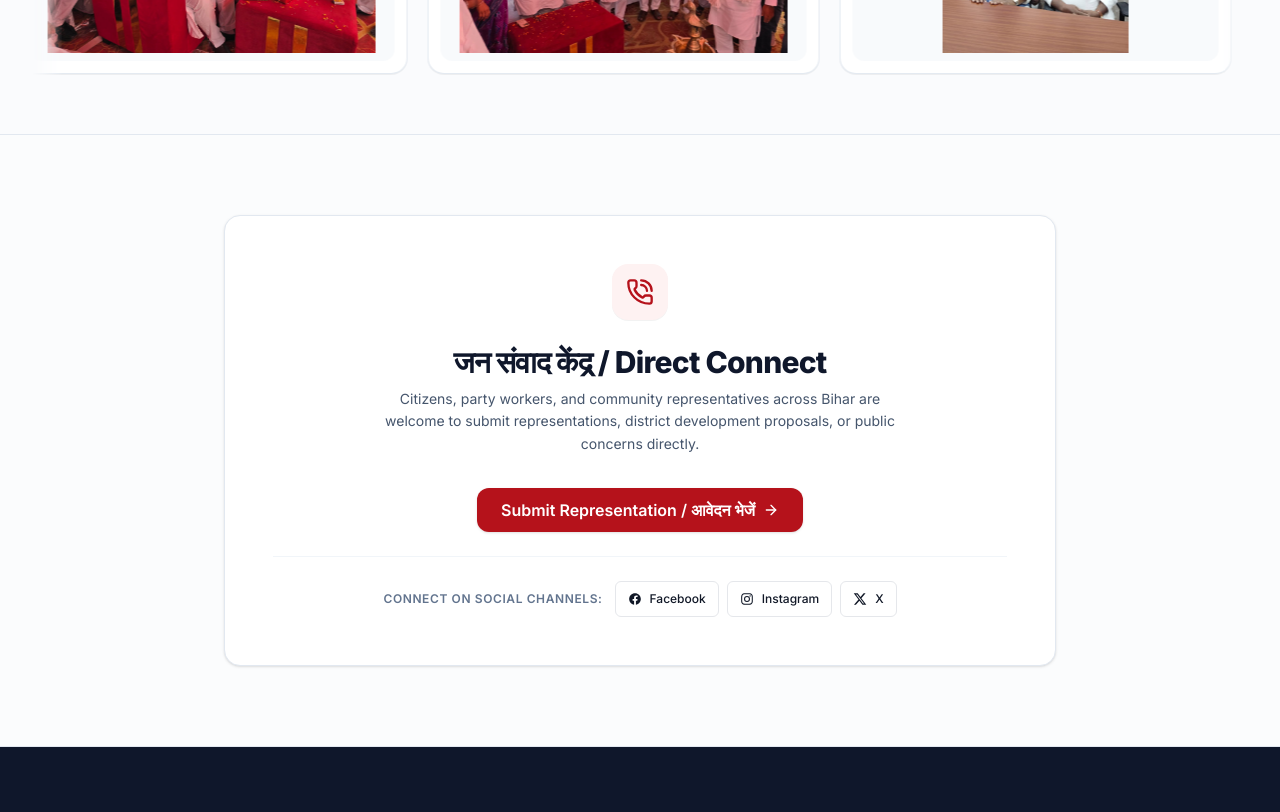
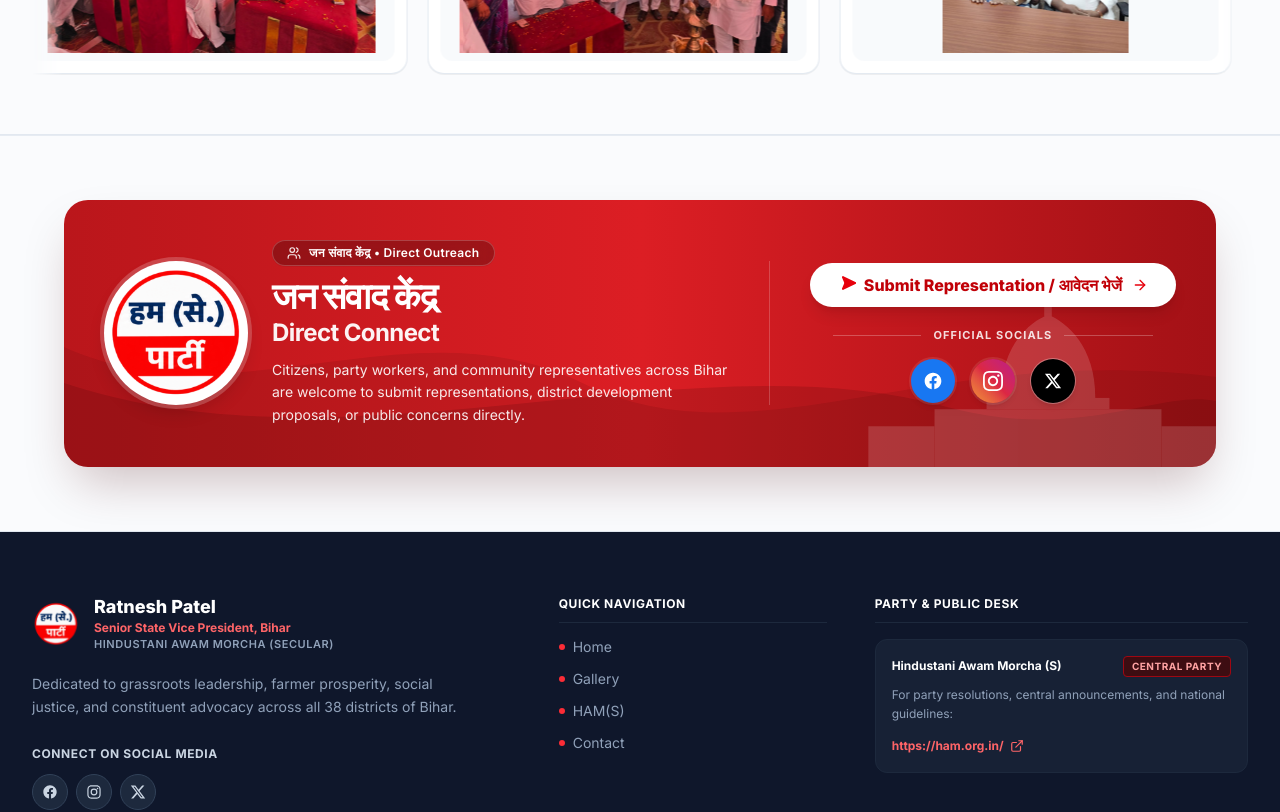
Before and after one commit to itsbaibhavkr/RatneshPatelHAM, a Next.js app: page / in a window 1280 px wide. Shown: the part 4900-5712 px from the top of the page. Built offline with nearby package versions, Linux system fonts and the light colour scheme; no server answers.

Commit message:
feat: add public layout, homepage, header, footer, and social links components

```diff
--- a/app/(public)/layout.tsx
+++ b/app/(public)/layout.tsx
@@ -8,9 +8,9 @@ export default function PublicLayout({
   children: React.ReactNode;
 }) {
   return (
-    <div className="flex min-h-screen flex-col bg-[var(--background)] overflow-x-hidden w-full">
+    <div className="flex min-h-screen flex-col bg-[var(--background)] overflow-x-clip w-full">
       <Header />
-      <main className="flex-1 w-full overflow-x-hidden">{children}</main>
+      <main className="flex-1 w-full overflow-x-clip">{children}</main>
       <Footer />
     </div>
   );
--- a/app/(public)/page.tsx
+++ b/app/(public)/page.tsx
@@ -16,6 +16,7 @@ import {
   ExternalLink,
   ChevronDown,
   ShieldCheck,
+  Send,
 } from "lucide-react";
 import { Button } from "@/components/ui/button";
 import { Container } from "@/components/ui/container";
@@ -398,41 +399,161 @@ export default function HomePage() {
       {/* 6. PHOTO GALLERY & PUBLIC MOMENTS (Continuous Smooth Slider) */}
       <GalleryMarqueeSection />
 
-      {/* 7. DIRECT CONSTITUENT CONNECT (जन संवाद केंद्र) */}
-      <section id="contact" className="scroll-mt-20 py-16 sm:py-20 bg-slate-50/60">
-        <Container size="narrow">
-          <div className="rounded-2xl border border-slate-200 bg-white p-8 sm:p-12 shadow-sm text-center space-y-6">
-            <div className="inline-flex h-14 w-14 items-center justify-center rounded-2xl bg-red-50 text-[var(--color-primary)] mx-auto shadow-2xs">
-              <PhoneCall className="h-7 w-7" />
+      {/* 7. DIRECT CONSTITUENT CONNECT (जन संवाद केंद्र - High Impact Red Executive Card) */}
+      <section id="contact" className="scroll-mt-20 py-12 sm:py-16 bg-slate-50/70 border-t border-slate-200/80">
+        <Container size="wide">
+          <div className="relative rounded-3xl bg-gradient-to-r from-[#ba161b] via-[#dc1e24] to-[#a31116] p-7 sm:p-9 lg:p-10 shadow-2xl shadow-red-950/25 max-w-6xl mx-auto overflow-hidden">
+            {/* Background Decorative Layer 1: Ambient Red Glow & Subtle Waves */}
+            <svg
+              className="absolute bottom-0 left-0 right-0 w-full h-28 sm:h-36 pointer-events-none text-red-950/25"
+              viewBox="0 0 1200 120"
+              preserveAspectRatio="none"
+              fill="currentColor"
+            >
+              <path d="M0,20 C180,85 360,-20 540,50 C720,120 900,15 1200,45 L1200,120 L0,120 Z" opacity="0.5" />
+              <path d="M0,50 C300,130 650,10 920,70 C1060,100 1140,55 1200,65 L1200,120 L0,120 Z" opacity="0.7" />
+            </svg>
+
+            {/* Background Decorative Layer 2: Bihar Secretariat / Vidhan Sabha Dome Silhouette Watermark on the Right */}
+            <div className="absolute -right-6 -bottom-4 w-72 sm:w-96 h-44 sm:h-52 pointer-events-none opacity-15 overflow-hidden">
+              <svg viewBox="0 0 400 220" fill="currentColor" className="text-white w-full h-full">
+                {/* Central Grand Dome */}
+                <path d="M150,130 C150,75 180,50 200,42 C220,50 250,75 250,130 Z" />
+                <rect x="196" y="24" width="8" height="20" />
+                <circle cx="200" cy="20" r="5" />
+                <rect x="135" y="130" width="130" height="12" />
+                {/* Main Building Facade & Colonnade */}
+                <rect x="80" y="142" width="240" height="78" />
+                {/* Pillars / Columns */}
+                <rect x="95" y="152" width="6" height="58" rx="2" />
+                <rect x="110" y="152" width="6" height="58" rx="2" />
+                <rect x="125" y="152" width="6" height="58" rx="2" />
+                <rect x="140" y="152" width="6" height="58" rx="2" />
+                <rect x="155" y="152" width="6" height="58" rx="2" />
+                <rect x="170" y="152" width="6" height="58" rx="2" />
+                <rect x="224" y="152" width="6" height="58" rx="2" />
+                <rect x="239" y="152" width="6" height="58" rx="2" />
+                <rect x="254" y="152" width="6" height="58" rx="2" />
+                <rect x="269" y="152" width="6" height="58" rx="2" />
+                <rect x="284" y="152" width="6" height="58" rx="2" />
+                <rect x="299" y="152" width="6" height="58" rx="2" />
+                {/* East & West Wings */}
+                <rect x="10" y="160" width="70" height="60" />
+                <rect x="320" y="160" width="70" height="60" />
+              </svg>
             </div>
 
-            <div className="space-y-2 max-w-lg mx-auto">
-              <h2 className="text-2xl sm:text-3xl font-extrabold text-slate-900 tracking-tight">
-                जन संवाद केंद्र / Direct Connect
+            {/* Main Content Layout */}
+            <div className="relative z-10 flex flex-col lg:flex-row lg:items-center justify-between gap-8 lg:gap-10">
+              {/* Left Side: Party Logo + Headings & Text */}
+              <div className="flex flex-col sm:flex-row items-start sm:items-center gap-5 sm:gap-6 flex-1">
+                {/* Large Party Logo with Clean White Glow Ring */}
+                <div className="relative h-28 w-28 sm:h-32 sm:w-32 lg:h-36 lg:w-36 shrink-0 drop-shadow-xl transition-transform hover:scale-105 duration-300">
+                  <Image
+                    src="/HAMLogo.png"
+                    alt="हम (से.) पार्टी - Hindustani Awam Morcha"
+                    fill
+                    sizes="144px"
+                    priority
+                    className="object-contain rounded-full ring-4 ring-white/20 bg-white"
+                  />
+                </div>
+
+                <div className="space-y-2">
+                  {/* Frosted Glass Badge */}
+                  <div className="inline-flex items-center gap-2 rounded-full bg-black/25 backdrop-blur-sm border border-white/20 px-3.5 py-1 text-white shadow-2xs">
+                    <Users className="h-3.5 w-3.5 text-white/90" />
+                    <span className="text-xs font-semibold tracking-wide">
+                      जन संवाद केंद्र &bull; Direct Outreach
+                    </span>
+                  </div>
+
+                  {/* Hindi & English Headings */}
+                  <div>
+                    <h2 className="text-2xl sm:text-3xl lg:text-4xl font-black text-white tracking-tight leading-tight">
+                      जन संवाद केंद्र
                     </h2>
-              <p className="text-xs sm:text-sm text-slate-600 leading-relaxed">
+                    <p className="text-xl sm:text-2xl font-bold text-white/95 tracking-tight -mt-0.5">
+                      Direct Connect
+                    </p>
+                  </div>
+
+                  <p className="text-xs sm:text-sm text-white/90 leading-relaxed max-w-lg pt-0.5">
                     Citizens, party workers, and community representatives across Bihar are welcome to submit representations, district development proposals, or public concerns directly.
                   </p>
                 </div>
+              </div>
 
-            <div className="flex flex-wrap items-center justify-center gap-4 pt-2">
-              <Link href="/contact">
+              {/* Vertical Divider (Desktop) */}
+              <div className="hidden lg:block h-36 w-px bg-white/20 shrink-0 self-center" />
+
+              {/* Right Side: Submit Button + Official Social Links Below */}
+              <div className="flex flex-col items-center sm:items-start lg:items-center gap-4 shrink-0 w-full sm:w-auto">
+                <Link href="/contact" className="w-full sm:w-auto">
                   <Button
                     size="lg"
-                  className="bg-[var(--color-primary)] hover:bg-[var(--color-primary-dark)] text-white font-semibold shadow-sm hover:shadow-md px-6 py-3 rounded-xl gap-2 transition-all cursor-pointer"
+                    className="w-full bg-white hover:bg-slate-50 text-red-700 hover:text-red-800 font-extrabold text-sm sm:text-base px-6 sm:px-7 py-3.5 sm:py-4 rounded-full shadow-lg hover:shadow-xl hover:scale-[1.02] active:scale-[0.98] transition-all cursor-pointer border-0 flex items-center justify-center gap-2.5"
                   >
+                    <Send className="h-4 w-4 text-red-600 fill-red-600 rotate-45 -translate-y-0.5 shrink-0" />
                     <span>Submit Representation / आवेदन भेजें</span>
-                  <ArrowRight className="h-4 w-4" />
+                    <ArrowRight className="h-4 w-4 text-red-600 shrink-0" />
                   </Button>
                 </Link>
+
+                {/* Divider Line with 'OFFICIAL SOCIALS' in the center */}
+                <div className="flex items-center justify-center gap-3 w-full max-w-xs pt-1">
+                  <div className="h-px flex-1 bg-white/25" />
+                  <span className="text-[11px] font-bold tracking-widest text-white/85 uppercase whitespace-nowrap">
+                    OFFICIAL SOCIALS
+                  </span>
+                  <div className="h-px flex-1 bg-white/25" />
                 </div>
 
-            {/* Social channels */}
-            <div className="pt-6 border-t border-slate-100 flex flex-col sm:flex-row items-center justify-center gap-3">
-              <span className="text-xs font-semibold text-slate-500 uppercase tracking-wider">
-                Connect on Social Channels:
-              </span>
-              <SocialLinks variant="default" size="sm" showLabels />
+                {/* Official Brand Logos in their authentic colors only */}
+                <div className="flex items-center justify-center gap-3.5 sm:gap-4">
+                  {/* Facebook: Official Blue */}
+                  <a
+                    href="https://www.facebook.com/RatneshPatelHAM/"
+                    target="_blank"
+                    rel="noopener noreferrer"
+                    title="Ratnesh Patel on Facebook"
+                    aria-label="Ratnesh Patel on Facebook"
+                    className="h-11 w-11 rounded-full bg-[#1877F2] text-white flex items-center justify-center shadow-md hover:scale-110 hover:shadow-lg transition-transform cursor-pointer ring-2 ring-white/10"
+                  >
+                    <svg className="h-5 w-5 fill-current" viewBox="0 0 24 24" aria-hidden="true">
+                      <path d="M22 12c0-5.523-4.477-10-10-10S2 6.477 2 12c0 4.991 3.657 9.128 8.438 9.878v-6.987h-2.54V12h2.54V9.797c0-2.506 1.492-3.89 3.777-3.89 1.094 0 2.238.195 2.238.195v2.46h-1.26c-1.243 0-1.63.771-1.63 1.562V12h2.773l-.443 2.89h-2.33v6.988C18.343 21.128 22 16.991 22 12z" />
+                    </svg>
+                  </a>
+
+                  {/* Instagram: Official Instagram Gradient */}
+                  <a
+                    href="https://www.instagram.com/ratneshpatelham"
+                    target="_blank"
+                    rel="noopener noreferrer"
+                    title="Ratnesh Patel on Instagram"
+                    aria-label="Ratnesh Patel on Instagram"
+                    className="h-11 w-11 rounded-full bg-gradient-to-tr from-[#f09433] via-[#dc2743] to-[#bc1888] text-white flex items-center justify-center shadow-md hover:scale-110 hover:shadow-lg transition-transform cursor-pointer ring-2 ring-white/10"
+                  >
+                    <svg className="h-5 w-5 fill-current" viewBox="0 0 24 24" aria-hidden="true">
+                      <path d="M12 2.163c3.204 0 3.584.012 4.85.07 3.252.148 4.771 1.691 4.919 4.919.058 1.265.069 1.645.069 4.849 0 3.205-.012 3.584-.069 4.849-.149 3.225-1.664 4.771-4.919 4.919-1.266.058-1.644.07-4.85.07-3.204 0-3.584-.012-4.849-.07-3.26-.149-4.771-1.699-4.919-4.92-.058-1.265-.07-1.644-.07-4.849 0-3.204.013-3.583.07-4.849.149-3.227 1.664-4.771 4.919-4.919 1.266-.057 1.645-.069 4.849-.069zm0-2.163c-3.259 0-3.667.014-4.947.072-4.358.2-6.78 2.618-6.98 6.98-.059 1.281-.073 1.689-.073 4.948 0 3.259.014 3.668.072 4.948.2 4.358 2.618 6.78 6.98 6.98 1.281.058 1.689.072 4.948.072 3.259 0 3.668-.014 4.948-.072 4.354-.2 6.782-2.618 6.979-6.98.059-1.28.073-1.689.073-4.948 0-3.259-.014-3.667-.072-4.947-.196-4.354-2.617-6.78-6.979-6.98-1.281-.059-1.69-.073-4.949-.073zm0 5.838c-3.403 0-6.162 2.759-6.162 6.162s2.759 6.163 6.162 6.163 6.162-2.759 6.162-6.163c0-3.403-2.759-6.162-6.162-6.162zm0 10.162c-2.209 0-4-1.79-4-4 0-2.209 1.791-4 4-4s4 1.791 4 4c0 2.21-1.791 4-4 4zm6.406-11.845c-.796 0-1.441.645-1.441 1.44s.645 1.44 1.441 1.44c.795 0 1.439-.645 1.439-1.44s-.644-1.44-1.439-1.44z" />
+                    </svg>
+                  </a>
+
+                  {/* X (Twitter): Official Black */}
+                  <a
+                    href="https://x.com/ratneshpatelham"
+                    target="_blank"
+                    rel="noopener noreferrer"
+                    title="Ratnesh Patel on X (Twitter)"
+                    aria-label="Ratnesh Patel on X"
+                    className="h-11 w-11 rounded-full bg-black text-white flex items-center justify-center shadow-md hover:scale-110 hover:shadow-lg transition-transform cursor-pointer ring-1 ring-white/30"
+                  >
+                    <svg className="h-4.5 w-4.5 fill-current" viewBox="0 0 24 24" aria-hidden="true">
+                      <path d="M18.244 2.25h3.308l-7.227 8.26 8.502 11.24H16.17l-5.214-6.817L4.99 21.75H1.68l7.73-8.835L1.254 2.25H8.08l4.713 6.231zm-1.161 17.52h1.833L7.084 4.126H5.117z" />
+                    </svg>
+                  </a>
+                </div>
+              </div>
             </div>
           </div>
         </Container>
--- a/components/layout/footer.tsx
+++ b/components/layout/footer.tsx
@@ -42,7 +42,7 @@ export function Footer() {
               </div>
 
               <p className="text-xs sm:text-sm text-slate-400 leading-relaxed max-w-md">
-                Dedicated to grassroots leadership, farmer prosperity, social justice, and constituent advocacy across all 28 districts of Bihar.
+                Dedicated to grassroots leadership, farmer prosperity, social justice, and constituent advocacy across all 38 districts of Bihar.
               </p>
 
               {/* Social Media Links */}
--- a/components/layout/header.tsx
+++ b/components/layout/header.tsx
@@ -16,7 +16,7 @@ export function Header() {
   const pathname = usePathname();
 
   return (
-    <header className="sticky top-0 z-40 w-full border-b border-red-700/60 bg-[var(--color-primary)] text-white shadow-md">
+    <header className="sticky top-0 z-50 w-full border-b border-red-700/60 bg-[var(--color-primary)] text-white shadow-md">
       {/* Main Navigation Header */}
       <div className="mx-auto flex h-16 max-w-7xl items-center justify-between px-4 sm:px-6 lg:px-8">
         {/* Brand & Identity Area */}
--- a/components/shared/social-links.tsx
+++ b/components/shared/social-links.tsx
@@ -2,7 +2,7 @@ import * as React from "react";
 import { cn } from "@/lib/utils";
 
 export interface SocialLinksProps extends React.HTMLAttributes<HTMLDivElement> {
-  variant?: "header" | "footer" | "default" | "minimal" | "header-minimal";
+  variant?: "header" | "footer" | "default" | "minimal" | "header-minimal" | "party-red" | "official";
   size?: "sm" | "md" | "lg";
   showLabels?: boolean;
 }
@@ -12,6 +12,7 @@ export const SOCIAL_PROFILES = [
     platform: "facebook",
     label: "Facebook",
     url: "https://www.facebook.com/RatneshPatelHAM/",
+    brandClass: "bg-[#1877F2] text-white hover:opacity-90 hover:scale-110 shadow-2xs",
     icon: (props: React.SVGProps<SVGSVGElement>) => (
       <svg
         viewBox="0 0 24 24"
@@ -31,6 +32,7 @@ export const SOCIAL_PROFILES = [
     platform: "instagram",
     label: "Instagram",
     url: "https://www.instagram.com/ratneshpatelham",
+    brandClass: "bg-gradient-to-tr from-[#f09433] via-[#dc2743] to-[#bc1888] text-white hover:opacity-90 hover:scale-110 shadow-2xs",
     icon: (props: React.SVGProps<SVGSVGElement>) => (
       <svg
         viewBox="0 0 24 24"
@@ -49,6 +51,7 @@ export const SOCIAL_PROFILES = [
     platform: "x",
     label: "X",
     url: "https://x.com/ratneshpatelham",
+    brandClass: "bg-black text-white hover:bg-neutral-800 hover:scale-110 shadow-2xs",
     icon: (props: React.SVGProps<SVGSVGElement>) => (
       <svg
         viewBox="0 0 24 24"
@@ -86,6 +89,10 @@ export function SocialLinks({
       "p-1.5 text-[var(--color-muted-text)] hover:text-[var(--color-primary)] transition-colors",
     "header-minimal":
       "p-1.5 text-white/85 hover:text-white transition-colors",
+    "party-red":
+      "h-10 w-10 rounded-xl bg-[var(--color-primary)] text-white hover:bg-[var(--color-primary-dark)] shadow-xs hover:shadow-md transition-all flex items-center justify-center cursor-pointer",
+    official:
+      "h-8.5 w-8.5 rounded-full flex items-center justify-center transition-all cursor-pointer shadow-2xs",
   };
 
   return (
@@ -107,14 +114,18 @@ export function SocialLinks({
             aria-label={`Ratnesh Patel on ${item.label}`}
             className={cn(
               "inline-flex items-center justify-center font-medium",
-              showLabels
-                ? "h-9 px-3 gap-2 rounded-md border border-[var(--color-border-gray)] bg-white text-xs hover:border-[var(--color-primary-border)] hover:bg-[var(--color-primary-subtle)] hover:text-[var(--color-primary)] transition-all"
+              variant === "official"
+                ? cn("h-8.5 w-8.5 rounded-full flex items-center justify-center transition-all cursor-pointer", item.brandClass)
+                : showLabels
+                ? variant === "party-red"
+                  ? "h-10 px-4 gap-2 rounded-xl bg-[var(--color-primary)] hover:bg-[var(--color-primary-dark)] text-white shadow-xs hover:shadow-md font-semibold text-xs sm:text-sm transition-all cursor-pointer"
+                  : "h-9 px-3 gap-2 rounded-md border border-[var(--color-border-gray)] bg-white text-xs hover:border-[var(--color-primary-border)] hover:bg-[var(--color-primary-subtle)] hover:text-[var(--color-primary)] transition-all"
                 : buttonStyles[variant]
             )}
             role="listitem"
           >
             <Icon className={iconSizes[size]} />
-            {showLabels && <span>{item.label}</span>}
+            {showLabels && variant !== "official" && <span>{item.label}</span>}
           </a>
         );
       })}
```
Lines whose indentation alone changed are shown as unchanged.
